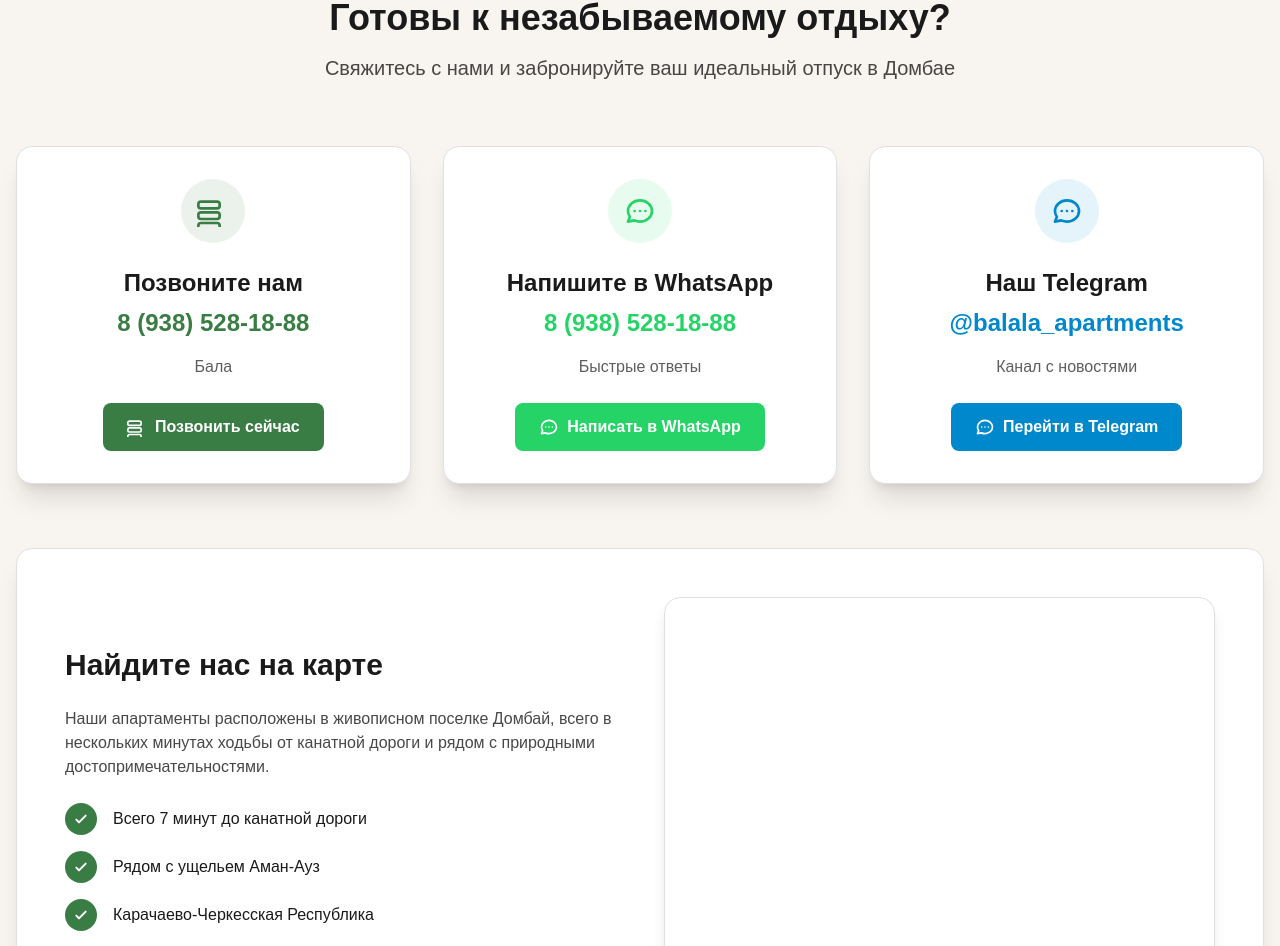
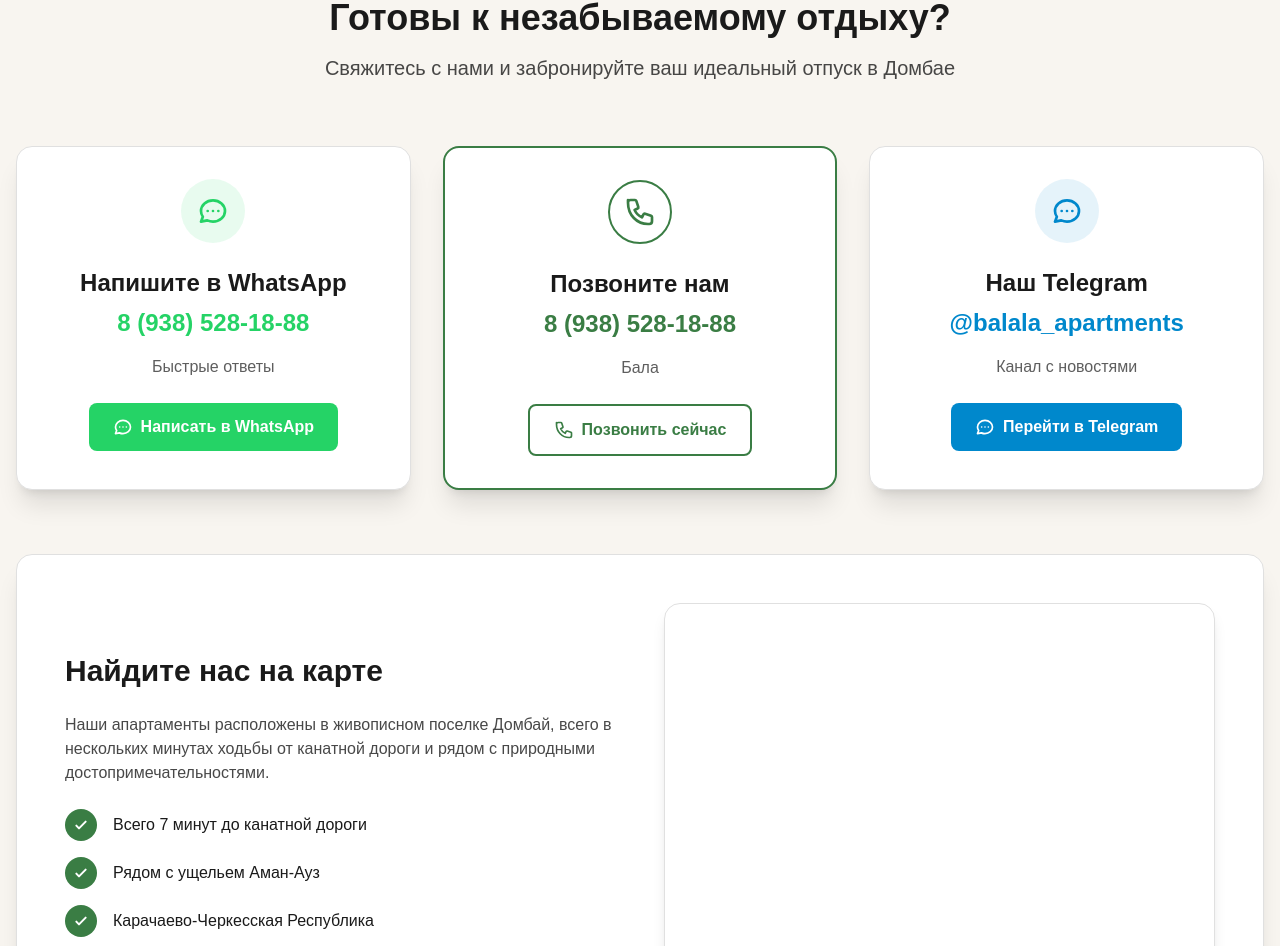
Before and after one commit to Biaslan-git/apartments-landing, a Next.js app: page / in a window 1280 px wide. Shown: the part 6768-7714 px from the top of the page. Built offline with nearby package versions, Linux system fonts and the light colour scheme.

Commit message:
feat(contacts): сделал outline стиль для карточки с номером и поместил ее по центру

```diff
--- a/components/ContactSection.tsx
+++ b/components/ContactSection.tsx
@@ -20,26 +20,6 @@ const ContactSection = () => {
         </div>
 
         <div className="grid lg:grid-cols-3 gap-8 mb-16">
-          {/* Карточка телефона */}
-          <div className="bg-white rounded-2xl shadow-xl p-8 border border-[#E0E0E0] text-center transform transition duration-300 hover:scale-105">
-            <div className="w-16 h-16 bg-[#3A7D44]/10 rounded-full flex items-center justify-center mx-auto mb-6">
-              <svg xmlns="http://www.w3.org/2000/svg" className="h-8 w-8 text-[#3A7D44]" fill="none" viewBox="0 0 24 24" stroke="currentColor">
-                <path strokeLinecap="round" strokeLinejoin="round" strokeWidth={2} d="M3 5h12a2 2 0 012 2v1a2 2 0 01-2 2H3a2 2 0 01-2-2V7a2 2 0 012-2zM3 13h12a2 2 0 012 2v1a2 2 0 01-2 2H3a2 2 0 01-2-2v-1a2 2 0 012-2zm0 8h12a2 2 0 012 2v1a2 2 0 01-2 2H3a2 2 0 01-2-2v-1a2 2 0 012-2z" />
-              </svg>
-            </div>
-            <h3 className="text-2xl font-bold text-[#1A1A1A] mb-2">Позвоните нам</h3>
-            <div className="text-2xl font-bold text-[#3A7D44] mb-4">8 (938) 528-18-88</div>
-            <p className="text-[#1A1A1A]/70 mb-6">Бала</p>
-            <a
-              href={`tel:${phoneNumber}`}
-              className="bg-[#3A7D44] hover:bg-[#2E6A3A] text-white font-bold py-3 px-6 rounded-lg transition duration-300 inline-flex items-center justify-center gap-2"
-            >
-              <svg xmlns="http://www.w3.org/2000/svg" className="h-5 w-5" fill="none" viewBox="0 0 24 24" stroke="currentColor">
-                <path strokeLinecap="round" strokeLinejoin="round" strokeWidth={2} d="M3 5h12a2 2 0 012 2v1a2 2 0 01-2 2H3a2 2 0 01-2-2V7a2 2 0 012-2zM3 13h12a2 2 0 012 2v1a2 2 0 01-2 2H3a2 2 0 01-2-2v-1a2 2 0 012-2zm0 8h12a2 2 0 012 2v1a2 2 0 01-2 2H3a2 2 0 01-2-2v-1a2 2 0 012-2z" />
-              </svg>
-              Позвонить сейчас
-            </a>
-          </div>
 
           {/* Карточка WhatsApp */}
           <div className="bg-white rounded-2xl shadow-xl p-8 border border-[#E0E0E0] text-center transform transition duration-300 hover:scale-105">
@@ -64,6 +44,26 @@ const ContactSection = () => {
             </a>
           </div>
 
+          {/* Карточка телефона */}
+          <div className="bg-white rounded-2xl shadow-xl p-8 border-2 border-[#3A7D44] text-center transform transition duration-300 hover:scale-105">
+            <div className="w-16 h-16 border-2 border-[#3A7D44] rounded-full flex items-center justify-center mx-auto mb-6">
+              <svg xmlns="http://www.w3.org/2000/svg" className="h-8 w-8 text-[#3A7D44]" fill="none" viewBox="0 0 24 24" stroke="currentColor">
+                <path strokeLinecap="round" strokeLinejoin="round" strokeWidth={2} d="M3 5a2 2 0 012-2h3.28a1 1 0 01.948.684l1.498 4.493a1 1 0 01-.502 1.21l-2.257 1.13a11.042 11.042 0 005.516 5.516l1.13-2.257a1 1 0 011.21-.502l4.493 1.498a1 1 0 01.684.949V19a2 2 0 01-2 2h-1C9.716 21 3 14.284 3 5V3z" />
+              </svg>
+            </div>
+            <h3 className="text-2xl font-bold text-[#1A1A1A] mb-2">Позвоните нам</h3>
+            <div className="text-2xl font-bold text-[#3A7D44] mb-4">8 (938) 528-18-88</div>
+            <p className="text-[#1A1A1A]/70 mb-6">Бала</p>
+            <a
+              href={`tel:${phoneNumber}`}
+              className="border-2 border-[#3A7D44] text-[#3A7D44] hover:bg-[#3A7D44] hover:text-white font-bold py-3 px-6 rounded-lg transition duration-300 inline-flex items-center justify-center gap-2"
+            >
+              <svg xmlns="http://www.w3.org/2000/svg" className="h-5 w-5" fill="none" viewBox="0 0 24 24" stroke="currentColor">
+                <path strokeLinecap="round" strokeLinejoin="round" strokeWidth={2} d="M3 5a2 2 0 012-2h3.28a1 1 0 01.948.684l1.498 4.493a1 1 0 01-.502 1.21l-2.257 1.13a11.042 11.042 0 005.516 5.516l1.13-2.257a1 1 0 011.21-.502l4.493 1.498a1 1 0 01.684.949V19a2 2 0 01-2 2h-1C9.716 21 3 14.284 3 5V3z" />
+              </svg>
+              Позвонить сейчас
+            </a>
+          </div>
           {/* Карточка Telegram */}
           <div className="bg-white rounded-2xl shadow-xl p-8 border border-[#E0E0E0] text-center transform transition duration-300 hover:scale-105">
             <div className="w-16 h-16 bg-[#0088cc]/10 rounded-full flex items-center justify-center mx-auto mb-6">
```
